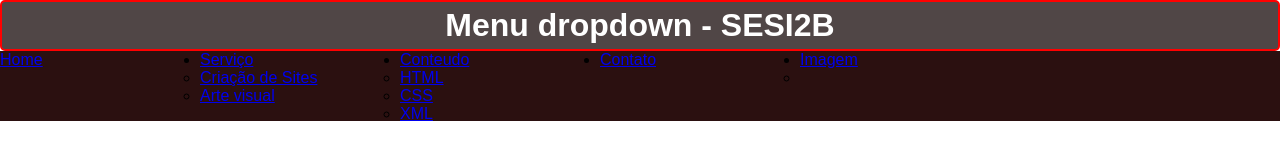
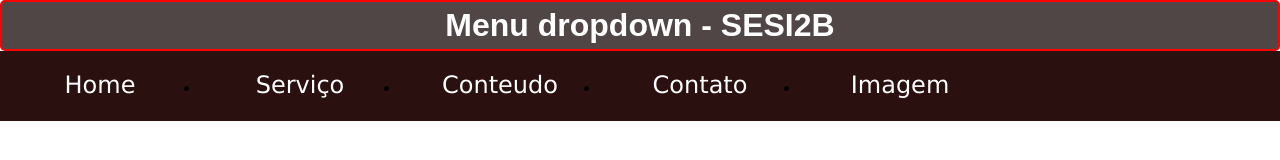
Before and after one commit to evellynbcardoso/estudos_html, a plain HTML site: page prova_css1/index.html in a window 1280 px wide. Drawn offline with Linux system fonts and the light colour scheme.

Commit message:
prova menu
fazendo que o menu fique binitinho e que apareça o subtitulo

```diff
--- a/prova_css1/css/main.css
+++ b/prova_css1/css/main.css
@@ -30,10 +30,37 @@ h4{
 menu ul{
     list-style: none;
     position: relative;
-    /* o pai sempre tem que ser relative  */
+    /* o pai sempre tem que ser relative e os "filhos são absolute" */
 }
 
 .menu ul li{
     width: 200px;
     float: left;
 }
+
+.menu a{
+    /* os a são uma ancora  */
+    padding: 20px;
+    display: block;
+    text-decoration: none;
+    text-align: center;
+    background-color: #2b1010;
+    color: white;
+    font-family: Verdana, Geneva, Tahoma, sans-serif;
+    font-size: 24px;
+}
+
+.menu ul ul{
+    position: absolute;
+    visibility: hidden;
+    /* visibility gidden ele faz o subtitulo começar escondido */
+}
+
+.menu ul li:hover ul{
+    visibility: visible;
+}
+
+.menu a:hover{
+    background-color: #862175;
+    color: yellowgreen;
+}
```
